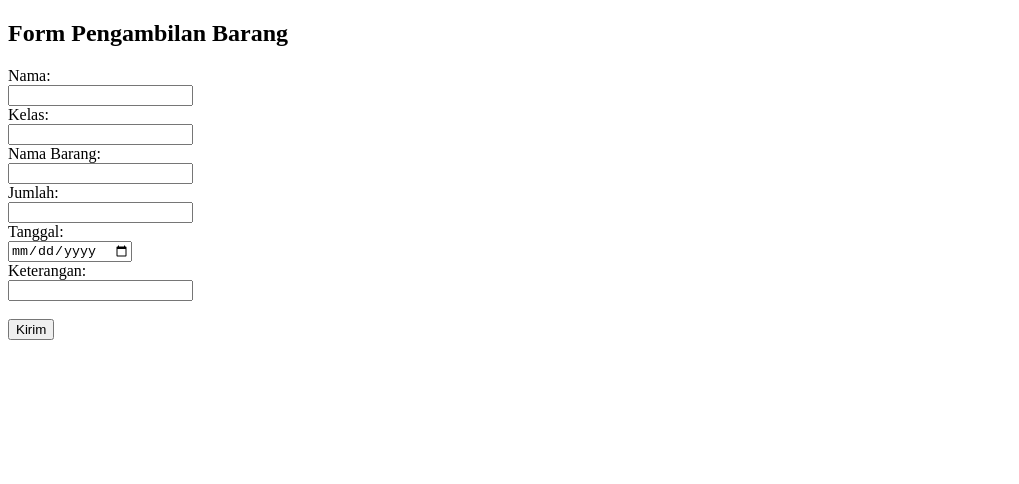
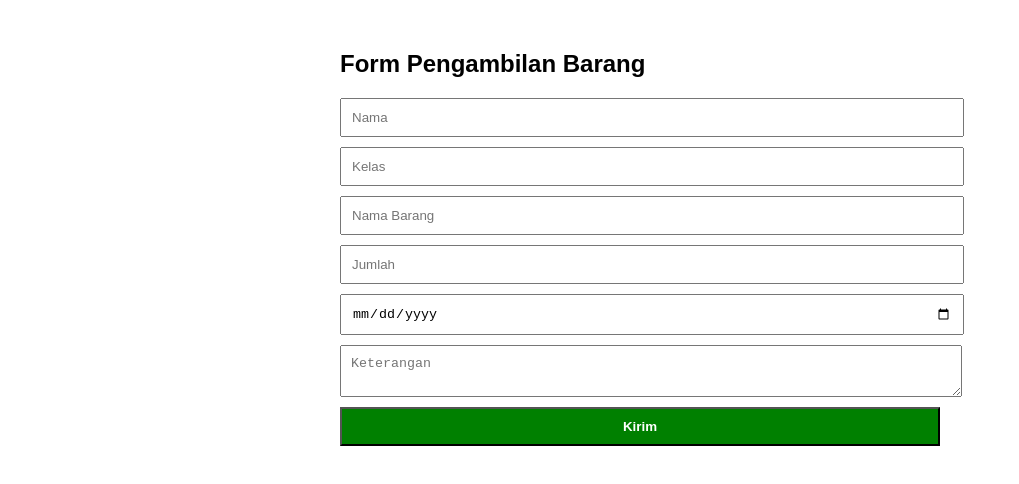
Before and after one commit to NdiiKyouya/AmbilBarang-QR, a plain HTML site: page index.html in a window 1280 px wide. Shown: the whole page, without its empty margins (0-1019 px from the left). Drawn offline with Linux system fonts and the light colour scheme.

Commit message:
Update index.html

```diff
--- a/index.html
+++ b/index.html
@@ -1,60 +1,38 @@
 <!DOCTYPE html>
-<html>
+<html lang="id">
 <head>
   <meta charset="UTF-8">
-  <title>Form Pengambilan Barang</title>
+  <title>Form Ambil Barang</title>
+  <style>
+    body {
+      font-family: sans-serif;
+      max-width: 600px;
+      margin: auto;
+      padding: 30px;
+    }
+    input, textarea, button {
+      display: block;
+      width: 100%;
+      padding: 10px;
+      margin-top: 10px;
+    }
+    button {
+      background-color: green;
+      color: white;
+      font-weight: bold;
+    }
+  </style>
 </head>
 <body>
   <h2>Form Pengambilan Barang</h2>
-
-  <form id="form">
-    <label>Nama:</label><br>
-    <input type="text" name="nama" required><br>
-
-    <label>Kelas:</label><br>
-    <input type="text" name="kelas" required><br>
-
-    <label>Nama Barang:</label><br>
-    <input type="text" name="namaBarang" required><br>
-
-    <label>Jumlah:</label><br>
-    <input type="number" name="jumlah" required><br>
-
-    <label>Tanggal:</label><br>
-    <input type="date" name="tanggal" required><br>
-
-    <label>Keterangan:</label><br>
-    <input type="text" name="keterangan"><br><br>
-
+  <form method="POST" action="https://script.google.com/macros/s/AKfycbxE2J80Blzyxerajt10-blv0gviEd9QD-9FSwo5wkJ1FlMZckeYXMBVJNbmeWZqLbPbUw/exec">
+    <input name="nama" type="text" placeholder="Nama" required>
+    <input name="kelas" type="text" placeholder="Kelas" required>
+    <input name="namaBarang" type="text" placeholder="Nama Barang" required>
+    <input name="jumlah" type="number" placeholder="Jumlah" required>
+    <input name="tanggal" type="date" required>
+    <textarea name="keterangan" placeholder="Keterangan"></textarea>
     <button type="submit">Kirim</button>
   </form>
-
-  <script>
-    const scriptURL = 'https://script.google.com/macros/s/AKfycbxE2J80Blzyxerajt10-blv0gviEd9QD-9FSwo5wkJ1FlMZckeYXMBVJNbmeWZqLbPbUw/exec';
-
-    document.getElementById('form').addEventListener('submit', function(e) {
-      e.preventDefault();
-
-      const formData = new FormData(this);
-      const data = Object.fromEntries(formData.entries());
-
-      fetch(scriptURL, {
-        method: 'POST',
-        body: JSON.stringify(data),
-        headers: {
-          'Content-Type': 'application/json'
-        }
-      })
-      .then(response => response.text())
-      .then(result => {
-        alert("✅ Data berhasil dikirim!");
-        this.reset();
-      })
-      .catch(error => {
-        alert("❌ Gagal mengirim data.");
-        console.error(error);
-      });
-    });
-  </script>
 </body>
 </html>
```
